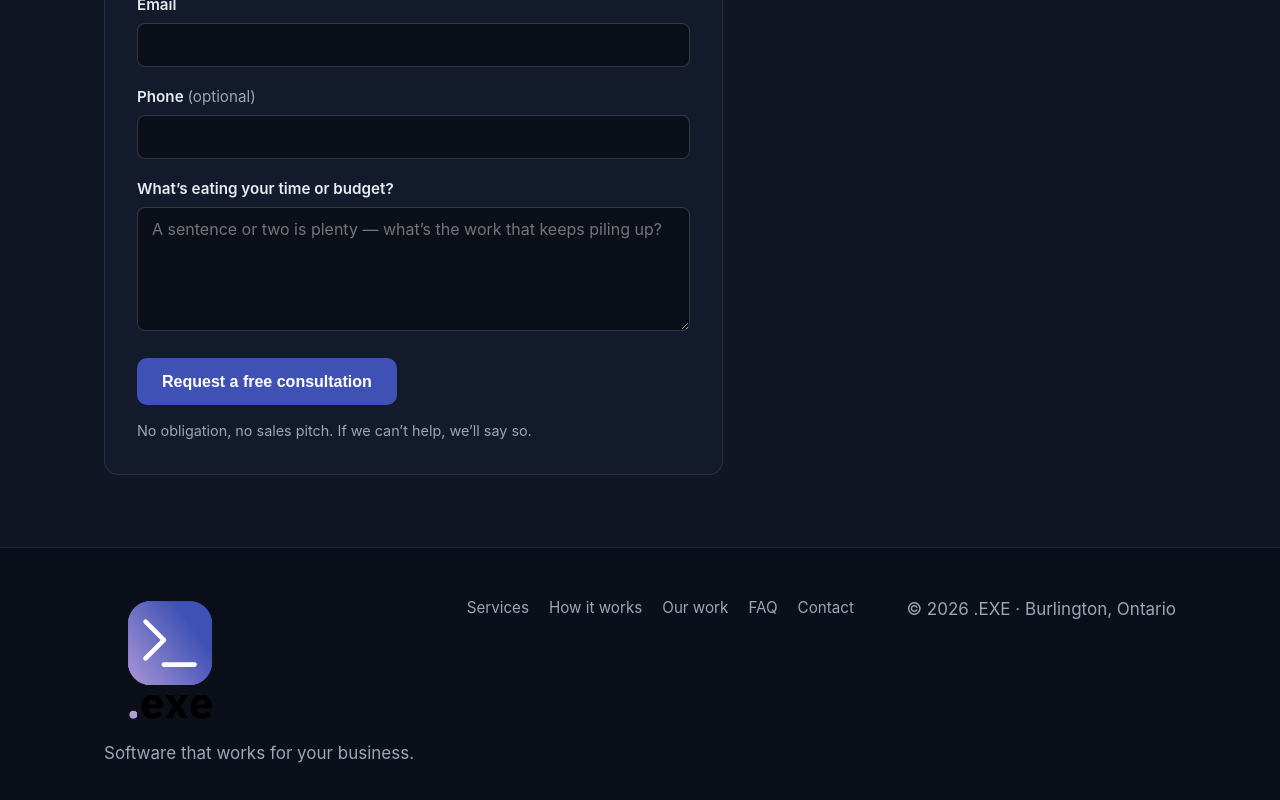
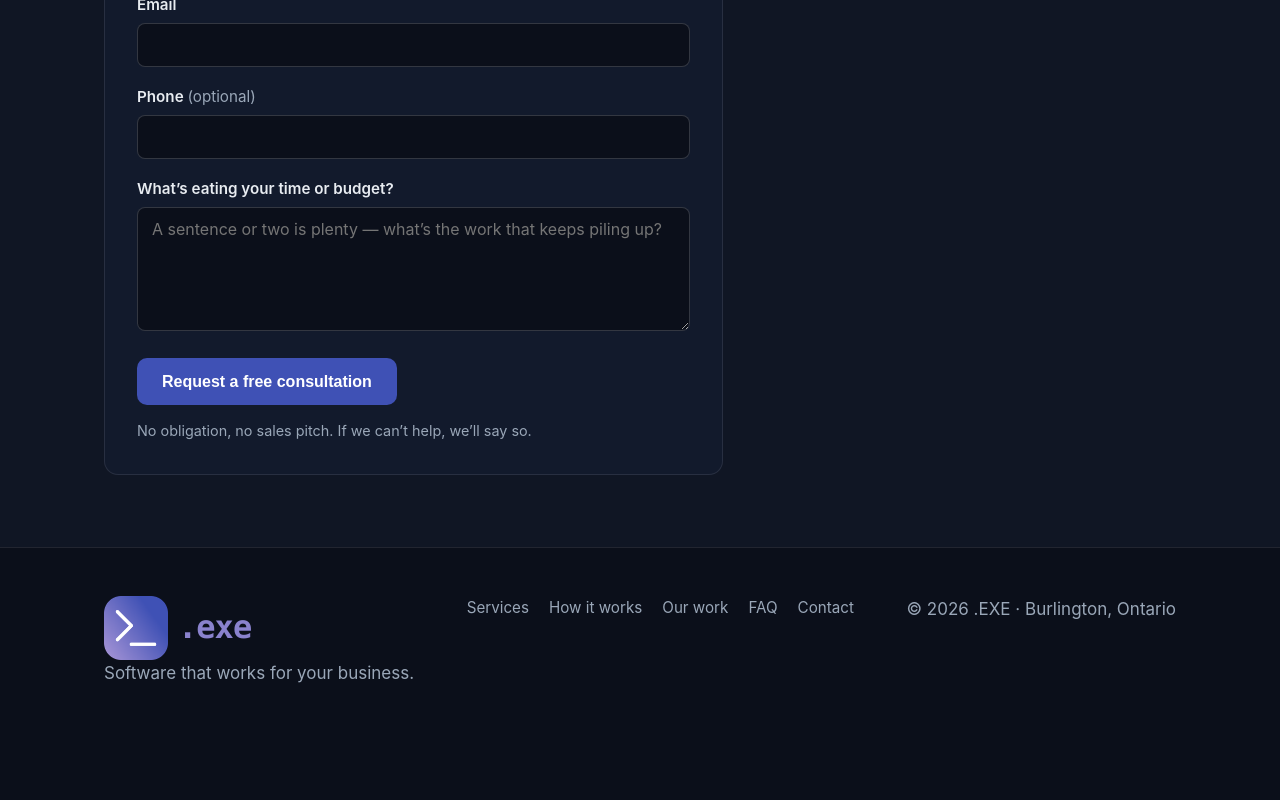
Before and after one commit to dotexedotdev/website, a Vue app in the folder src/app/: page / in a window 1280 px wide. Shown: the part 7551-8351 px from the top of the page. After the commit the page ends 8293 px from the top, so only its background shows below. Built offline with nearby package versions, Linux system fonts and the light colour scheme.

Commit message:
Fix footer logo: use icon + lavender wordmark instead of the dark lockup
The lockup PNG's .exe wordmark is near-black and unreadable on the
dark footer. Use the gradient icon with the lavender .exe text,
matching the header treatment.

```diff
--- a/src/app/src/components/SiteFooter.vue
+++ b/src/app/src/components/SiteFooter.vue
@@ -2,7 +2,7 @@
   <footer class="site-footer">
     <div class="wrap footer-inner">
       <div class="footer-brand">
-        <a class="logo footer-logo" href="#top" aria-label=".EXE home"><img src="/logo-lockup.png" alt=".EXE logo" width="132" height="132" /></a>
+        <a class="logo footer-logo" href="#top" aria-label=".EXE home"><img src="/logo-icon.png" alt="" width="64" height="64" /><span class="logo-mark">.exe</span></a>
         <p class="muted">Software that works for your business.</p>
       </div>
       <nav aria-label="Footer navigation">
--- a/src/app/src/style.css
+++ b/src/app/src/style.css
@@ -427,11 +427,11 @@ li::marker { color: var(--lavender); }
 /* Footer */
 .site-footer { border-top: 1px solid var(--line); padding: 48px 0; }
 .footer-logo img {
-  width: 132px;
+  width: 64px;
   height: auto;
   display: block;
-  margin-bottom: 12px;
 }
+.footer-logo .logo-mark { font-size: 2rem; }
 .footer-inner {
   display: flex;
   justify-content: space-between;
```
